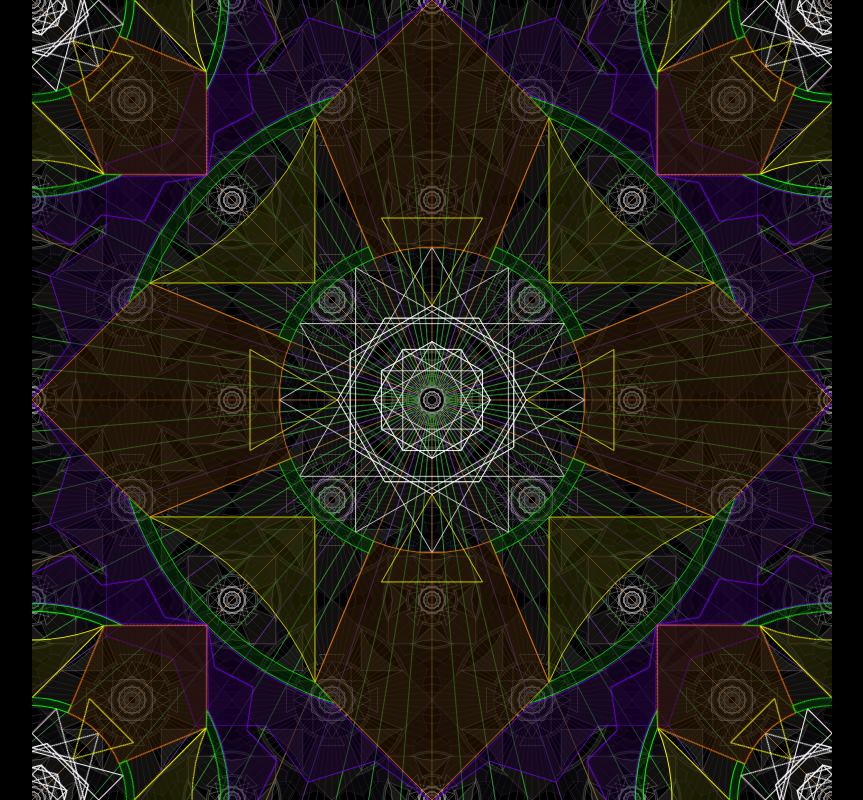
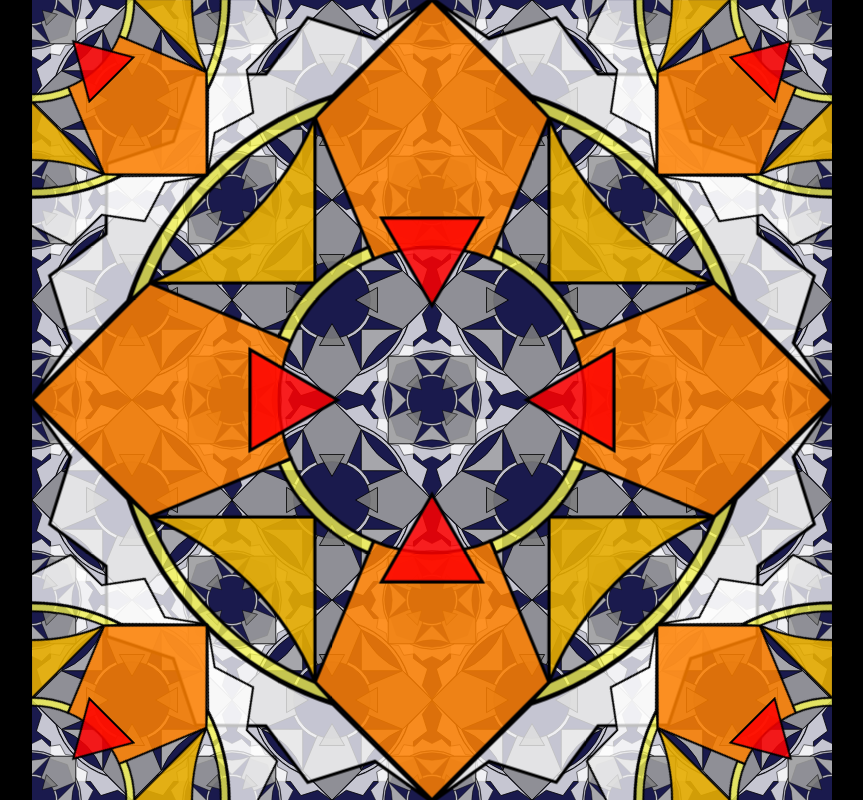
Before and after one commit to dopplerreflect/starts-with-a, a SvelteKit app: page /square-tile in a window 1280 px wide. Shown: the whole page, without its empty margins (208-1071 px from the left). Built offline with nearby package versions, Linux system fonts and the light colour scheme.

Commit message:
square-tile: final?

```diff
--- a/src/lib/components/Background.svelte
+++ b/src/lib/components/Background.svelte
@@ -3,6 +3,11 @@
 	export let width: number = size;
 	export let height: number = width;
 	export let fill: string;
+	export let transform: string | null = null;
 </script>
 
-<path d={`M${-width / 2} ${-height / 2}H${width / 2}V${height / 2}H${-width / 2}Z`} {fill} />
+<path
+	d={`M${-width / 2} ${-height / 2}H${width / 2}V${height / 2}H${-width / 2}Z`}
+	{fill}
+	{transform}
+/>
--- a/src/routes/square-tile/+page.svelte
+++ b/src/routes/square-tile/+page.svelte
@@ -27,7 +27,7 @@
 	});
 
 	const size = 2 ** 10;
-	const strokeWidth = size / 2 ** 10;
+	const strokeWidth = size / 2 ** 8;
 	const r0 = size / 2;
 	const r1 = Math.sqrt(r0 ** 2 * 2);
 	let r0radii = arrayMap(8, (n) => Number((r0 * phi ** n).toFixed(2)));
@@ -44,7 +44,7 @@
 	const angles = arrayMap(angleCount, (n) => (360 / angleCount) * n - 90);
 </script>
 
-<svg bind:this={svg} viewBox={viewBox(size)}>
+<svg id="whoa-tile" bind:this={svg} viewBox={viewBox(size)}>
 	<defs>
 		<style>
 			.guide {
@@ -54,11 +54,11 @@
 		<mask id="boundary">
 			<Background {size} fill="white" />
 		</mask>
-		<g id="corner">
-			<path d={polygonPath(3, r0radii[7])} stroke="white" fill="none" />
+		<g id="corner" stroke-width={strokeWidth}>
+			<!-- <path d={polygonPath(3, r0radii[7])} stroke="white" fill="none" />
 			<path d={polygonPath(6, r0radii[8])} stroke="white" fill="none" />
 			<path d={polygonPath(3, r0radii[9])} stroke="white" fill="none" />
-			<path d={polygonPath(6, r0radii[9])} stroke="white" fill="none" />
+			<path d={polygonPath(6, r0radii[9])} stroke="white" fill="none" /> -->
 
 			<path
 				id="point"
@@ -77,8 +77,9 @@
 					radialPointString(angles[75], r0radii[5]),
 					'Z'
 				].join(' ')}
-				stroke={`hsla(30, 100%, 50%, 1)`}
-				fill={`hsla(30, 100%, 10%, 0.5)`}
+				stroke="black"
+				fill={`hsl(30, 100%, 50%)`}
+				fill-opacity={0.85}
 			/>
 
 			<path
@@ -95,8 +96,9 @@
 					radialPointString(angles[15], r0radii[5]),
 					'Z'
 				].join(' ')}
-				stroke={`hsla(60, 100%, 50%, 1)`}
-				fill={`hsla(60, 100%, 10%, 0.5)`}
+				stroke="black"
+				fill={`hsl(45, 100%, 45%)`}
+				fill-opacity={0.9}
 			/>
 
 			<path
@@ -120,8 +122,9 @@
 					radialPointString(angles[5], r0radii[7]),
 					'Z'
 				].join(' ')}
-				stroke={`hsla(120, 100%, 50%, 1)`}
-				fill={`hsla(120, 100%, 10%, 0.5)`}
+				stroke="black"
+				fill={`hsl(60, 100%, 66%)`}
+				fill-opacity={0.75}
 			/>
 
 			<path
@@ -145,14 +148,16 @@
 					radialPointString(angles[5], r0radii[5]),
 					'Z'
 				].join(' ')}
-				stroke={`hsla(120, 100%, 50%, 1)`}
-				fill={`hsla(120, 100%, 10%, 0.5)`}
+				stroke="black"
+				fill={`hsl(60, 100%, 66%)`}
+				fill-opacity={0.75}
 			/>
 
 			<path
 				d={polygonPath(3, r0radii[9], { rotate: 180, center: radialPoint(angles[0], r0radii[7]) })}
-				stroke="yellow"
-				fill="none"
+				stroke="black"
+				fill={`hsl(0, 100%, 50%)`}
+				fill-opacity={0.85}
 			/>
 			<path
 				id="dodecagon-quadrant"
@@ -189,44 +194,45 @@
 
 					'Z'
 				].join(' ')}
-				fill="hsla(270, 100%, 10%, 0.5)"
-				stroke="hsla(270, 100%, 50%, 1"
+				stroke="black"
+				fill="hsl(45, 100%, 100%)"
+				fill-opacity={0.75}
 				transform="scale(1.005)"
 			/>
 		</g>
 
 		<g id="tile" mask="url(#boundary)">
-			{#each angles as a, i}
+			<!-- {#each angles as a, i}
 				<path
 					d={`M${radialPointString(a, r0radii[r0radii.length - 1])}L${radialPointString(a, r1)}`}
 					stroke={`hsl(${a % 22.5 === 0 ? 30 : a % 18 === 0 ? 270 : 120}, 50%, 50%)`}
 				/>
-			{/each}
+			{/each} -->
 			<g id="quadrant">
 				{#each arrayMap(4, (n) => n * 90) as a}
-					<use href="#corner" transform={`rotate(${a})`} />
+					<use xlink:href="#corner" transform={`rotate(${a})`} />
 				{/each}
 			</g>
 			{#each arrayMap(4, (n) => n * 90) as a}
 				<use
-					href="#quadrant"
+					xlink:href="#quadrant"
 					transform={`rotate(${a}) translate(${-size / 2} ${-size / 2}) scale(0.6175) rotate(45)`}
-					stroke-width={strokeWidth * 2}
 				/>
 			{/each}
 		</g>
 		<pattern id="tile-pattern" width={0.25} height={0.25}>
 			<use
-				href="#tile"
+				xlink:href="#tile"
 				transform={`scale(${0.25}) translate(${size / 2} ${size / 2})`}
 				filter="url(#SaturationFilter)"
 			/>
 		</pattern>
-		<SaturationFilter values="0.1" />
+		<SaturationFilter values="0.0" />
 	</defs>
 
+	<Background {size} fill="hsl(240, 50%, 20%)" />
 	<Background {size} fill="url(#tile-pattern)" />
 
-	<use href="#tile" filter="" />
+	<use xlink:href="#tile" filter="url(#SaturationFilte)" />
 	<!-- <PathBuilder {size} {angles} radii={r0radii} /> -->
 </svg>
```
